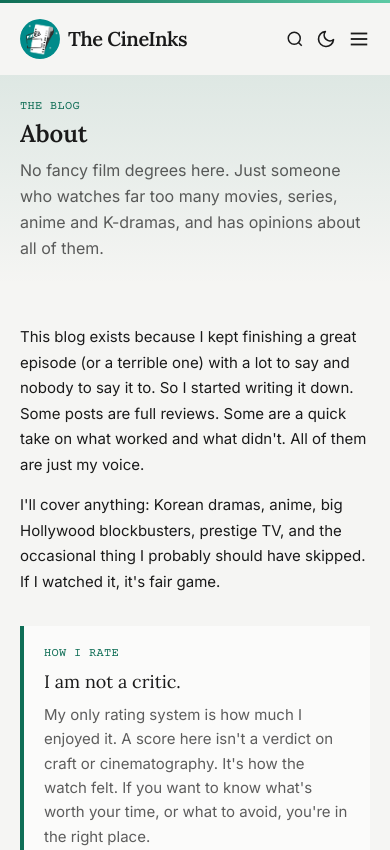
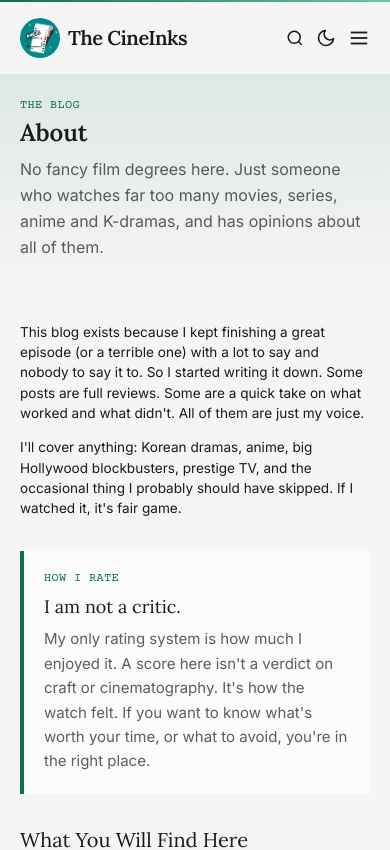
Before and after one commit to MariaEgbuna/the-cineinks, a Next.js app: page /about in a window 390 px wide. Shown: the top 850 px of the page. Built offline with nearby package versions, Linux system fonts and the light colour scheme.

Commit message:
made the text size slightly smaller on phones

```diff
--- a/app/globals.css
+++ b/app/globals.css
@@ -31,9 +31,6 @@ html {
   --page-accent: #5dcaa5;  /* light teal reads better on dark */
 }
 
-/* Visible focus ring for keyboard users. Mouse clicks don't trigger it.
-   It lives in the base layer so classes like outline-none still win
-   on the fields that draw their own focus style. */
 @layer base {
   :focus-visible {
     outline: 2px solid var(--page-accent);
@@ -45,14 +42,14 @@ html {
 body {
   background-color: var(--page-bg);
   color: var(--page-text);
-  font-family: var(--font-sans); /* Inter, set in the theme below */
+  font-family: var(--font-sans);
 }
 
 /* Thin brand-colored line across the very top of every page */
 body::before {
   content: "";
   display: block;
-  height: 3px;
+  height: 2px;
   background: linear-gradient(90deg, #0f6e56, #5dcaa5);
 }
 
@@ -86,11 +83,10 @@ h1, h2, h3, h4, h5, h6 {
   --tw-prose-td-borders: var(--page-line);
 }
 
-/* Changed: one reading size for every prose block (posts, About, Privacy).
-   Smaller on phones, back to the normal size from md up. */
+/* One reading size for every prose block (posts, About, Privacy). */
 .prose {
-  font-size: 0.9375rem;
-  line-height: 1.7;
+  font-size: 0.85rem;
+  line-height: 1.5;
 }
 
 @media (min-width: 768px) {
@@ -99,7 +95,7 @@ h1, h2, h3, h4, h5, h6 {
   }
 }
 
-/* Changed: headings inside prose use the same sizes as the section
+/* Headings inside prose use the same sizes as the section
    headings elsewhere on the site (text-xl / md:text-2xl, and text-base / text-lg) */
 .prose :where(h2) {
   font-size: 1.25rem;
@@ -132,8 +128,8 @@ h1, h2, h3, h4, h5, h6 {
 
 /* Equal-width columns, no matter how much text each cell holds */
 .prose table {
-  table-layout: fixed; /* columns share the width equally */
-  width: 100%;         /* table fills the post column */
+  table-layout: fixed;
+  width: 100%;
 }
 
 /* Same width for every cell, content starts at the top */
@@ -209,7 +205,7 @@ h1, h2, h3, h4, h5, h6 {
   --color-accent: var(--page-accent);
 
   /* Lora for headings, Inter for body, Courier Prime as the
-     typewriter accent (use the font-mono class where you want it) */
+     typewriter accent */
   --font-serif: var(--font-lora), Georgia, 'Times New Roman', serif;
   --font-sans: var(--font-inter), 'Segoe UI', -apple-system, BlinkMacSystemFont, Roboto, Arial, sans-serif;
   --font-mono: var(--font-courier-prime), 'Courier New', Courier, monospace;
```
